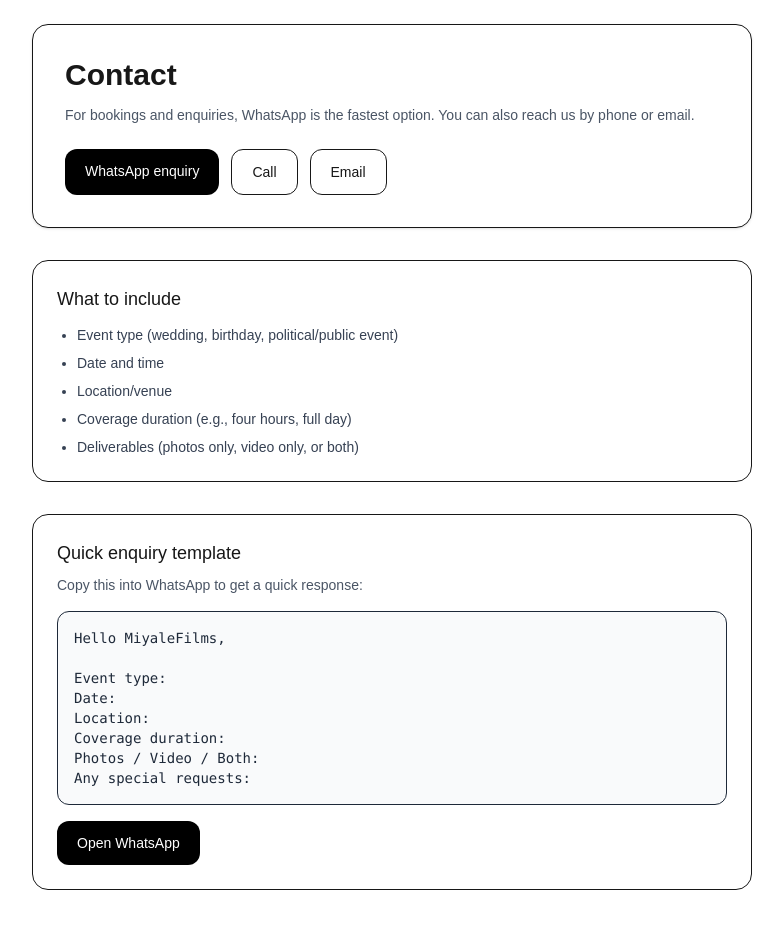
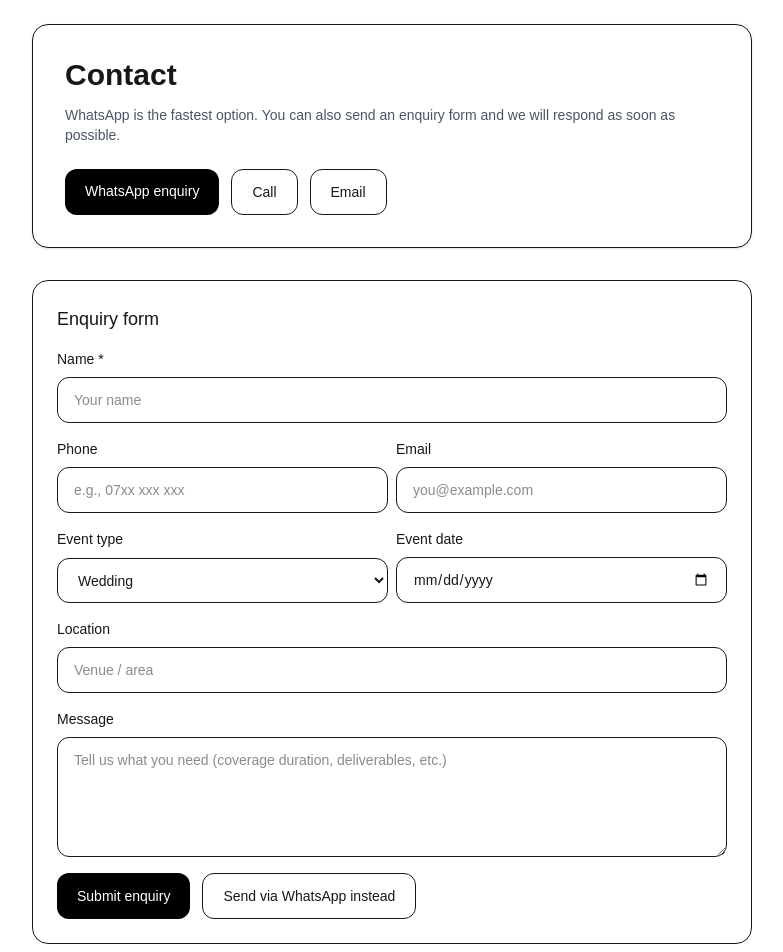
Before and after one commit to DaveOuma/MiyaleFilms, a Next.js app in the folder frontend/: page /contact in a window 1280 px wide. Shown: the top 952 px of the page, without its empty margins (248-1031 px from the left). Before the commit the page ends 914 px from the top, so only its background shows below. Built offline with nearby package versions, Linux system fonts and the light colour scheme; no server answers.

Commit message:
Add enquiry form with WhatsApp-first contact flow
- Store enquiries in Django via DRF create endpoint
- Register enquiries in admin for follow-up and tracking
- Implement contact page with WhatsApp CTA and form submission

```diff
--- a/frontend/app/contact/page.tsx
+++ b/frontend/app/contact/page.tsx
@@ -1,83 +1,241 @@
-const WHATSAPP_NUMBER = "254724269201"; // international format, no +
-const WHATSAPP_TEXT =
-  "Hello MiyaleFilms, I would like to enquire about photography/filming services. My event date is ____ and location is ____.";
+"use client";
 
-function waLink() {
-  const text = encodeURIComponent(WHATSAPP_TEXT);
+import { useState } from "react";
+
+const WHATSAPP_NUMBER = "254724269201";
+
+function buildWhatsAppLink(payload: {
+  name: string;
+  phone: string;
+  event_type: string;
+  event_date: string;
+  location: string;
+  message: string;
+}) {
+  const lines = [
+    "Hello MiyaleFilms, I would like to enquire about photography/filming services.",
+    "",
+    `Name: ${payload.name || "-"}`,
+    `Phone: ${payload.phone || "-"}`,
+    `Event type: ${payload.event_type || "-"}`,
+    `Event date: ${payload.event_date || "-"}`,
+    `Location: ${payload.location || "-"}`,
+    "",
+    `Message: ${payload.message || "-"}`,
+  ];
+  const text = encodeURIComponent(lines.join("\n"));
   return `https://wa.me/${WHATSAPP_NUMBER}?text=${text}`;
 }
 
 export default function ContactPage() {
+  const API_BASE = process.env.NEXT_PUBLIC_API_BASE;
+
+  const [form, setForm] = useState({
+    name: "",
+    phone: "",
+    email: "",
+    event_type: "wedding",
+    event_date: "",
+    location: "",
+    message: "",
+  });
+
+  const [status, setStatus] = useState<"idle" | "submitting" | "success" | "error">("idle");
+  const [errorMsg, setErrorMsg] = useState<string>("");
+
+  function update<K extends keyof typeof form>(key: K, value: (typeof form)[K]) {
+    setForm((prev) => ({ ...prev, [key]: value }));
+  }
+
+  async function submit(e: React.FormEvent) {
+    e.preventDefault();
+    setStatus("submitting");
+    setErrorMsg("");
+
+    if (!API_BASE) {
+      setStatus("error");
+      setErrorMsg("NEXT_PUBLIC_API_BASE is not set. Add it to frontend/.env.local and restart Next.js.");
+      return;
+    }
+
+    if (!form.name.trim()) {
+      setStatus("error");
+      setErrorMsg("Please enter your name.");
+      return;
+    }
+
+    // Send to Django
+    try {
+      const res = await fetch(`${API_BASE}/api/enquiries/`, {
+        method: "POST",
+        headers: { "Content-Type": "application/json" },
+        body: JSON.stringify({
+          ...form,
+          event_date: form.event_date || null,
+        }),
+      });
+
+      if (!res.ok) {
+        const txt = await res.text();
+        throw new Error(txt || "Failed to submit enquiry");
+      }
+
+      setStatus("success");
+      setForm({
+        name: "",
+        phone: "",
+        email: "",
+        event_type: "wedding",
+        event_date: "",
+        location: "",
+        message: "",
+      });
+    } catch (err: any) {
+      setStatus("error");
+      setErrorMsg(err?.message || "Submission failed.");
+    }
+  }
+
+  const whatsappHref = buildWhatsAppLink({
+    name: form.name,
+    phone: form.phone,
+    event_type: form.event_type,
+    event_date: form.event_date,
+    location: form.location,
+    message: form.message,
+  });
+
   return (
     <main className="mx-auto max-w-3xl p-6">
       <header className="rounded-2xl border bg-white p-8 shadow-sm">
         <h1 className="text-3xl font-semibold">Contact</h1>
         <p className="mt-3 text-sm text-gray-600">
-          For bookings and enquiries, WhatsApp is the fastest option. You can also
-          reach us by phone or email.
+          WhatsApp is the fastest option. You can also send an enquiry form and we will respond as soon as possible.
         </p>
 
         <div className="mt-6 flex flex-wrap gap-3">
-          <a
-            className="rounded-xl bg-black px-5 py-3 text-sm text-white"
-            href={waLink()}
-            target="_blank"
-            rel="noreferrer"
-          >
+          <a className="rounded-xl bg-black px-5 py-3 text-sm text-white" href={whatsappHref} target="_blank" rel="noreferrer">
             WhatsApp enquiry
           </a>
-
           <a className="rounded-xl border px-5 py-3 text-sm" href="tel:+254724269201">
             Call
           </a>
-
-          <a
-            className="rounded-xl border px-5 py-3 text-sm"
-            href="mailto:hello@miyalefilms.com?subject=Booking%20Enquiry"
-          >
+          <a className="rounded-xl border px-5 py-3 text-sm" href="mailto:hello@miyalefilms.com?subject=Booking%20Enquiry">
             Email
           </a>
         </div>
       </header>
 
       <section className="mt-8 rounded-2xl border bg-white p-6">
-        <h2 className="text-lg font-medium">What to include</h2>
-        <ul className="mt-3 list-disc space-y-2 pl-5 text-sm text-gray-700">
-          <li>Event type (wedding, birthday, political/public event)</li>
-          <li>Date and time</li>
-          <li>Location/venue</li>
-          <li>Coverage duration (e.g., four hours, full day)</li>
-          <li>Deliverables (photos only, video only, or both)</li>
-        </ul>
-      </section>
+        <h2 className="text-lg font-medium">Enquiry form</h2>
 
-      <section className="mt-8 rounded-2xl border bg-white p-6">
-        <h2 className="text-lg font-medium">Quick enquiry template</h2>
-        <p className="mt-2 text-sm text-gray-600">
-          Copy this into WhatsApp to get a quick response:
-        </p>
+        <form className="mt-4 grid gap-4" onSubmit={submit}>
+          <div className="grid gap-2">
+            <label className="text-sm font-medium">Name *</label>
+            <input
+              className="rounded-xl border px-4 py-3 text-sm"
+              value={form.name}
+              onChange={(e) => update("name", e.target.value)}
+              placeholder="Your name"
+              required
+            />
+          </div>
 
-        <pre className="mt-4 whitespace-pre-wrap rounded-xl border bg-gray-50 p-4 text-sm text-gray-800">
-{`Hello MiyaleFilms,
+          <div className="grid gap-2 sm:grid-cols-2">
+            <div className="grid gap-2">
+              <label className="text-sm font-medium">Phone</label>
+              <input
+                className="rounded-xl border px-4 py-3 text-sm"
+                value={form.phone}
+                onChange={(e) => update("phone", e.target.value)}
+                placeholder="e.g., 07xx xxx xxx"
+              />
+            </div>
 
-Event type:
-Date:
-Location:
-Coverage duration:
-Photos / Video / Both:
-Any special requests:`}
-        </pre>
+            <div className="grid gap-2">
+              <label className="text-sm font-medium">Email</label>
+              <input
+                className="rounded-xl border px-4 py-3 text-sm"
+                value={form.email}
+                onChange={(e) => update("email", e.target.value)}
+                placeholder="you@example.com"
+                type="email"
+              />
+            </div>
+          </div>
 
-        <div className="mt-4">
-          <a
-            className="inline-block rounded-xl bg-black px-5 py-3 text-sm text-white"
-            href={waLink()}
-            target="_blank"
-            rel="noreferrer"
-          >
-            Open WhatsApp
-          </a>
-        </div>
+          <div className="grid gap-2 sm:grid-cols-2">
+            <div className="grid gap-2">
+              <label className="text-sm font-medium">Event type</label>
+              <select
+                className="rounded-xl border px-4 py-3 text-sm"
+                value={form.event_type}
+                onChange={(e) => update("event_type", e.target.value)}
+              >
+                <option value="wedding">Wedding</option>
+                <option value="birthday">Birthday/Celebration</option>
+                <option value="public">Political/Public Event</option>
+                <option value="other">Other</option>
+              </select>
+            </div>
+
+            <div className="grid gap-2">
+              <label className="text-sm font-medium">Event date</label>
+              <input
+                className="rounded-xl border px-4 py-3 text-sm"
+                value={form.event_date}
+                onChange={(e) => update("event_date", e.target.value)}
+                type="date"
+              />
+            </div>
+          </div>
+
+          <div className="grid gap-2">
+            <label className="text-sm font-medium">Location</label>
+            <input
+              className="rounded-xl border px-4 py-3 text-sm"
+              value={form.location}
+              onChange={(e) => update("location", e.target.value)}
+              placeholder="Venue / area"
+            />
+          </div>
+
+          <div className="grid gap-2">
+            <label className="text-sm font-medium">Message</label>
+            <textarea
+              className="min-h-[120px] rounded-xl border px-4 py-3 text-sm"
+              value={form.message}
+              onChange={(e) => update("message", e.target.value)}
+              placeholder="Tell us what you need (coverage duration, deliverables, etc.)"
+            />
+          </div>
+
+          <div className="flex flex-wrap gap-3">
+            <button
+              className="rounded-xl bg-black px-5 py-3 text-sm text-white disabled:opacity-60"
+              type="submit"
+              disabled={status === "submitting"}
+            >
+              {status === "submitting" ? "Submitting..." : "Submit enquiry"}
+            </button>
+
+            <a className="rounded-xl border px-5 py-3 text-sm" href={whatsappHref} target="_blank" rel="noreferrer">
+              Send via WhatsApp instead
+            </a>
+          </div>
+
+          {status === "success" && (
+            <p className="text-sm text-green-700">
+              Enquiry submitted successfully. We will respond as soon as possible.
+            </p>
+          )}
+
+          {status === "error" && (
+            <p className="text-sm text-red-700">
+              {errorMsg || "Enquiry submission failed. Please use WhatsApp as an alternative."}
+            </p>
+          )}
+        </form>
       </section>
     </main>
   );
```
